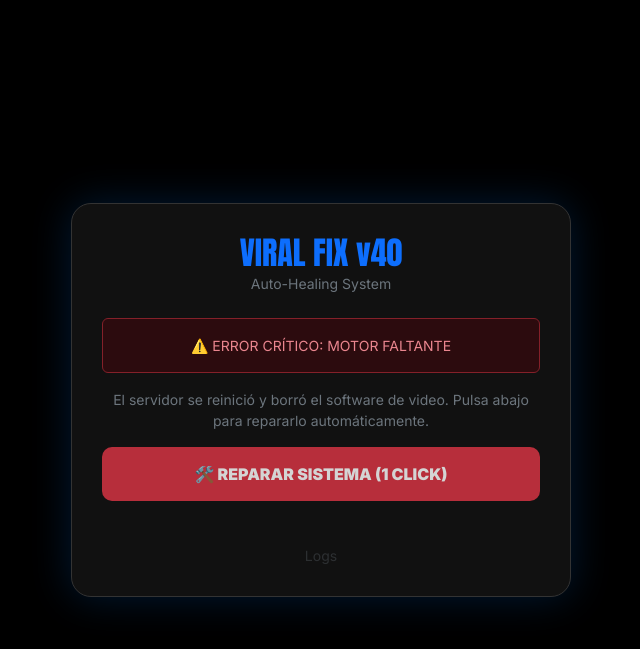
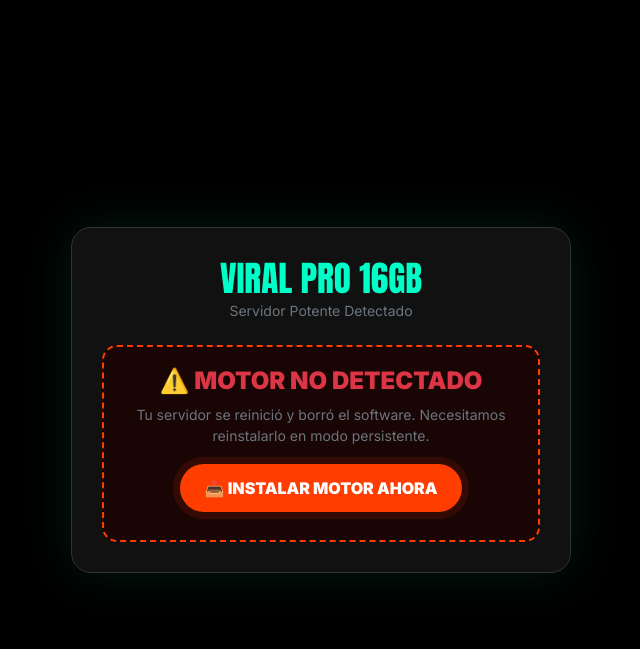
Before and after one commit to fermalhe983-cell/video-tool, a PHP site: page / in a window 1280 px wide. Shown: the top 649 px of the page, without its empty margins (319-959 px from the left). Run offline with PHP 8.4, Linux system fonts and the light colour scheme.

Commit message:
Update index.php

```diff
--- a/index.php
+++ b/index.php
@@ -1,28 +1,28 @@
 <?php
 // ==========================================
-// VIRAL REELS MAKER v40.0 (SELF-HEALING + PORTABLE ENGINE)
-// Soluciona: Reinicios del servidor y desaparición de FFmpeg.
-// Estrategia: Motor portátil local + Calidad HD 720p (Estable).
+// VIRAL REELS MAKER v41.0 (16GB RAM + CPU SAFEGUARD)
+// Optimizado para tu servidor de 16GB.
+// Evita el reinicio (SIGWINCH) limitando el uso de CPU, no de RAM.
 // ==========================================
 
-// Configuración de Servidor
-@ini_set('upload_max_filesize', '1024M');
-@ini_set('post_max_size', '1024M');
-@ini_set('max_execution_time', 600); // 10 Minutos
-@ini_set('memory_limit', '1024M');
+// Configuración para Servidor Potente
+@ini_set('upload_max_filesize', '2048M');
+@ini_set('post_max_size', '2048M');
+@ini_set('max_execution_time', 1200);
+@ini_set('memory_limit', '4096M'); // Usamos 4GB para PHP (tienes 16GB disponibles)
 @ini_set('display_errors', 0);
 
-// 1. DIRECTORIOS
+// DIRECTORIOS
 $baseDir = __DIR__;
 $uploadDir = $baseDir . '/uploads';
 $processedDir = $baseDir . '/processed';
 $jobsDir = $baseDir . '/jobs';
-$binDir = $baseDir . '/bin'; // Carpeta para el motor
-$ffmpegBin = $binDir . '/ffmpeg'; // El archivo ejecutable
+$binDir = $baseDir . '/bin'; // Carpeta segura para el motor
+$ffmpegBin = $binDir . '/ffmpeg'; // El ejecutable portátil
 $logoPath = $baseDir . '/logo.png';
 $fontPath = $baseDir . '/font.ttf';
 $audioPath = $baseDir . '/news.mp3';
-$logFile = $baseDir . '/debug_log.txt';
+$logFile = $baseDir . '/process_log.txt';
 
 // Crear carpetas
 if (!file_exists($uploadDir)) mkdir($uploadDir, 0777, true);
@@ -30,7 +30,7 @@ if (!file_exists($processedDir)) mkdir($processedDir, 0777, true);
 if (!file_exists($jobsDir)) mkdir($jobsDir, 0777, true);
 if (!file_exists($binDir)) mkdir($binDir, 0777, true);
 
-// Limpieza
+// Auto-Limpieza
 foreach ([$uploadDir, $processedDir, $jobsDir] as $dir) {
     foreach (glob("$dir/*") as $file) {
         if (is_file($file) && (time() - filemtime($file) > 3600)) @unlink($file);
@@ -39,88 +39,87 @@ foreach ([$uploadDir, $processedDir, $jobsDir] as $dir) {
 
 $action = $_GET['action'] ?? '';
 
-// ---> VERIFICAR MOTOR
-// Comprobamos si tenemos el motor portátil funcionando
-$hasEngine = file_exists($ffmpegBin) && filesize($ffmpegBin) > 1000000;
-if ($hasEngine) chmod($ffmpegBin, 0775); // Asegurar permisos siempre
+// ---> VERIFICAR MOTOR (¿Existe el archivo?)
+$hasEngine = file_exists($ffmpegBin) && filesize($ffmpegBin) > 20000000; // Debe pesar > 20MB
+if ($hasEngine && !is_executable($ffmpegBin)) chmod($ffmpegBin, 0775);
 
-// ---> ACCIÓN: INSTALAR MOTOR (REPARACIÓN)
+// ---> INSTALADOR AUTOMÁTICO (Descarga una vez, funciona siempre)
 if ($action === 'install_engine') {
     header('Content-Type: application/json');
 
-    // URL del binario estático (Versión ligera y compatible amd64)
+    // Descargamos FFmpeg Estático (No requiere instalación del sistema)
     $url = "https://johnvansickle.com/ffmpeg/releases/ffmpeg-release-amd64-static.tar.xz";
-    $tarFile = $baseDir . '/ffmpeg.tar.xz';
+    $tarFile = $baseDir . '/ffmpeg_install.tar.xz';
 
     // 1. Descargar
     $fp = fopen($tarFile, 'w+');
     $ch = curl_init($url);
-    curl_setopt($ch, CURLOPT_TIMEOUT, 300);
+    curl_setopt($ch, CURLOPT_TIMEOUT, 600);
     curl_setopt($ch, CURLOPT_FILE, $fp);
     curl_setopt($ch, CURLOPT_FOLLOWLOCATION, true);
     curl_exec($ch);
+
+    if (curl_errno($ch)) {
+        echo json_encode(['status'=>'error', 'msg'=> 'Error Curl: ' . curl_error($ch)]); exit;
+    }
     curl_close($ch);
     fclose($fp);
 
     if (!file_exists($tarFile) || filesize($tarFile) < 1000000) {
-        echo json_encode(['status'=>'error', 'msg'=>'Fallo descarga. Internet lento en VPS?']); exit;
+        echo json_encode(['status'=>'error', 'msg'=>'Descarga fallida (Archivo corrupto).']); exit;
     }
 
-    // 2. Descomprimir (Usando sistema)
+    // 2. Descomprimir
     shell_exec("tar -xf " . escapeshellarg($tarFile) . " -C " . escapeshellarg($binDir));
 
-    // 3. Buscar y Mover
-    // El tar crea una carpeta tipo 'ffmpeg-5.1.1-amd64-static', hay que buscarla
+    // 3. Ubicar y Mover
     $subDirs = glob($binDir . '/ffmpeg-*-static');
     if (!empty($subDirs)) {
-        $extractedBin = $subDirs[0] . '/ffmpeg';
-        if (file_exists($extractedBin)) {
-            rename($extractedBin, $ffmpegBin);
-            chmod($ffmpegBin, 0775);
-            // Limpieza
+        $foundBin = $subDirs[0] . '/ffmpeg';
+        if (file_exists($foundBin)) {
+            if (file_exists($ffmpegBin)) unlink($ffmpegBin); // Borrar anterior si existe
+            rename($foundBin, $ffmpegBin);
+            chmod($ffmpegBin, 0775); // Dar permisos de ejecución
+
+            // Limpiar basura
             shell_exec("rm -rf " . escapeshellarg($subDirs[0]));
             @unlink($tarFile);
+
             echo json_encode(['status'=>'success']);
         } else {
-            echo json_encode(['status'=>'error', 'msg'=>'No se encontró el binario dentro del zip.']);
+            echo json_encode(['status'=>'error', 'msg'=>'Binario no encontrado en el ZIP.']);
         }
     } else {
-        echo json_encode(['status'=>'error', 'msg'=>'Fallo descomrpesión.']);
+        echo json_encode(['status'=>'error', 'msg'=>'Fallo al descomprimir.']);
     }
     exit;
 }
 
-// ---> LOGS
-if ($action === 'viewlog') {
-    header('Content-Type: text/plain');
-    echo file_exists($logFile) ? file_get_contents($logFile) : "Log vacío.";
-    exit;
-}
-
-// ---> DESCARGA
+// ---> DESCARGA DE VIDEO
 if ($action === 'download' && isset($_GET['file'])) {
     $file = basename($_GET['file']);
     $filePath = "$processedDir/$file";
     if (file_exists($filePath)) {
         if (ob_get_level()) ob_end_clean();
         header('Content-Type: video/mp4');
-        header('Content-Disposition: attachment; filename="VIRAL_PRO_'.date('Hi').'.mp4"');
+        header('Content-Disposition: attachment; filename="VIRAL_FULLHD_'.date('Hi').'.mp4"');
         header('Content-Length: ' . filesize($filePath));
         readfile($filePath);
         exit;
     }
 }
 
-// ---> PROCESAMIENTO
+// ---> SUBIDA Y PROCESAMIENTO
 if ($action === 'upload' && $_SERVER['REQUEST_METHOD'] === 'POST') {
     header('Content-Type: application/json');
 
-    if (!$hasEngine) { echo json_encode(['status'=>'error', 'message'=>'Falta el motor.']); exit; }
+    if (!$hasEngine) { echo json_encode(['status'=>'error', 'message'=>'Motor no instalado.']); exit; }
+
     if (!isset($_FILES['videoFile']) || $_FILES['videoFile']['error'] !== UPLOAD_ERR_OK) {
-        echo json_encode(['status'=>'error', 'message'=>'Error subida.']); exit;
+        echo json_encode(['status'=>'error', 'message'=>'Error en subida de archivo.']); exit;
     }
 
-    $jobId = uniqid('v40_');
+    $jobId = uniqid('v41_');
     $ext = pathinfo($_FILES['videoFile']['name'], PATHINFO_EXTENSION);
     $inputFile = "$uploadDir/{$jobId}_in.$ext";
     $outputFileName = "{$jobId}_viral.mp4";
@@ -130,93 +129,116 @@ if ($action === 'upload' && $_SERVER['REQUEST_METHOD'] === 'POST') {
     move_uploaded_file($_FILES['videoFile']['tmp_name'], $inputFile);
     chmod($inputFile, 0777);
 
-    // Configuración
+    // --- CONFIGURACIÓN FULL HD (1080p) ---
+    // Usamos 1080p porque tienes 16GB de RAM
+
     $useLogo = file_exists($logoPath);
     $useFont = file_exists($fontPath);
-    $useAudio = file_exists($audioPath);
+    $audioPath = file_exists($audioPath) ? $audioPath : false;
     $useMirror = isset($_POST['mirrorMode']) && $_POST['mirrorMode'] === 'true';
 
     // Texto
-    $rawTitle = preg_replace('/[^a-zA-Z0-9 áéíóúÁÉÍÓÚñÑ!?]/u', '', $_POST['videoTitle'] ?? '');
-    $rawTitle = mb_strtoupper($rawTitle);
+    $rawTitle = mb_strtoupper($_POST['videoTitle'] ?? '');
     $wrappedText = wordwrap($rawTitle, 18, "\n", true);
     $lines = explode("\n", $wrappedText);
-    if (count($lines) > 3) { $lines = array_slice($lines, 0, 3); $lines[2] .= ".."; }
+    if(count($lines) > 3) { $lines = array_slice($lines, 0, 3); $lines[2] .= ".."; }
     $count = count($lines);
 
-    // Ajustes 720p (HD - Balance perfecto)
-    if ($count == 1) { $barH = 160; $fSize = 75; $yPos = [90]; }
-    elseif ($count == 2) { $barH = 240; $fSize = 65; $yPos = [70, 145]; }
-    else { $barH = 300; $fSize = 55; $yPos = [60, 130, 200]; }
+    // Tamaños para 1080p
+    if ($count == 1) { $barH = 240; $fSize = 110; $yPos = [140]; }
+    elseif ($count == 2) { $barH = 350; $fSize = 100; $yPos = [100, 215]; }
+    else { $barH = 450; $fSize = 80; $yPos = [90, 190, 290]; }
 
-    // --- COMANDO HD ESTABLE ---
     $inputs = "-i " . escapeshellarg($inputFile);
     if ($useLogo) $inputs .= " -i " . escapeshellarg($logoPath);
-    if ($useAudio) $inputs .= " -stream_loop -1 -i " . escapeshellarg($audioPath);
+    if ($audioPath) $inputs .= " -stream_loop -1 -i " . escapeshellarg($audioPath);
 
     $mirrorCmd = $useMirror ? ",hflip" : "";
     $filter = "";
 
-    // 1. ESCALADO 720p (Eficiente)
-    $filter .= "[0:v]scale=720:1280:force_original_aspect_ratio=decrease,pad=720:1280:(ow-iw)/2:(oh-ih)/2:color=black,setsar=1{$mirrorCmd}[base];";
+    // 1. FONDO BLUR (Aprovechando RAM)
+    $filter .= "[0:v]scale=1080:1920:force_original_aspect_ratio=increase,crop=1080:1920,boxblur=20:10{$mirrorCmd}[bg];";
+
+    // 2. VIDEO CENTRAL
+    $filter .= "[0:v]scale=1080:1920:force_original_aspect_ratio=decrease{$mirrorCmd}[fg];";
+
+    // 3. UNIÓN
+    $filter .= "[bg][fg]overlay=(W-w)/2:(H-h)/2:format=auto[base];";
     $lastStream = "[base]";
 
-    // 2. BARRA
-    $filter .= "{$lastStream}drawbox=x=0:y=40:w=iw:h={$barH}:color=black@0.9:t=fill";
+    // 4. BARRA
+    $filter .= "{$lastStream}drawbox=x=0:y=60:w=iw:h={$barH}:color=black@0.9:t=fill";
 
-    // 3. TEXTO
+    // 5. TEXTO
     if ($useFont && !empty($lines)) {
         $fontSafe = str_replace('\\', '/', realpath($fontPath));
         foreach ($lines as $i => $line) {
             $y = $yPos[$i];
-            $filter .= ",drawtext=fontfile='$fontSafe':text='$line':fontcolor=#FFD700:fontsize={$fSize}:borderw=3:bordercolor=black:shadowx=2:shadowy=2:x=(w-text_w)/2:y={$y}";
+            $filter .= ",drawtext=fontfile='$fontSafe':text='$line':fontcolor=#FFD700:fontsize={$fSize}:borderw=4:bordercolor=black:shadowx=2:shadowy=2:x=(w-text_w)/2:y={$y}";
         }
     }
     $filter .= "[vtext];";
     $lastStream = "[vtext]";
 
-    // 4. LOGO
+    // 6. LOGO
     if ($useLogo) {
-        $logoY = 40 + ($barH/2) - 45;
-        $filter .= "[1:v]scale=-1:90[logo_s];";
-        $filter .= "{$lastStream}[logo_s]overlay=25:{$logoY}[vfinal_out];";
-        $lastStream = "[vfinal_out]";
+        $logoY = 60 + ($barH/2) - 70;
+        $filter .= "[1:v]scale=-1:140[logo_s];";
+        $filter .= "{$lastStream}[logo_s]overlay=40:{$logoY}[vfinal]";
+        $lastStream = "[vfinal]";
     } else {
-        $filter .= "{$lastStream}copy[vfinal_out];";
+        $filter .= "{$lastStream}copy[vfinal]";
     }
 
-    // 5. AUDIO
-    if ($useAudio) {
+    // 7. AUDIO
+    if ($audioPath) {
         $mIdx = $useLogo ? "2" : "1";
-        $filter .= "[{$mIdx}:a]volume=0.15[bgm];[0:a]volume=1.0[voice];[voice][bgm]amix=inputs=2:duration=first:dropout_transition=2[afinal_out]";
+        $filter .= "[{$mIdx}:a]volume=0.15[bgm];[0:a]volume=1.0[voice];[voice][bgm]amix=inputs=2:duration=first:dropout_transition=2[afinal]";
     } else {
-        $filter .= "[0:a]atempo=1.0[afinal_out]";
+        $filter .= "[0:a]atempo=1.0[afinal]";
     }
 
-    // EJECUCIÓN USANDO EL MOTOR PORTÁTIL
-    $cmd = "nice -n 10 " . escapeshellarg($ffmpegBin) . " -y $inputs -filter_complex \"$filter\" -map \"$lastStream\" -map \"[afinal_out]\" -c:v libx264 -preset ultrafast -threads 1 -crf 27 -pix_fmt yuv420p -c:a aac -b:a 128k -movflags +faststart " . escapeshellarg($outputFile) . " >> $logFile 2>&1 &";
+    // EJECUCIÓN SEGURA (SAFE CPU)
+    // -threads 2: ESTO ES CRÍTICO. Limita a 2 núcleos para evitar que el servidor se "congele" y reinicie.
+    // Usamos $ffmpegBin que es el motor portátil que instalaremos.
+    $cmd = "nice -n 10 " . escapeshellarg($ffmpegBin) . " -y $inputs -filter_complex \"$filter\" -map \"$lastStream\" -map \"[afinal]\" -c:v libx264 -preset ultrafast -threads 2 -crf 26 -pix_fmt yuv420p -c:a aac -b:a 128k -movflags +faststart " . escapeshellarg($outputFile) . " >> $logFile 2>&1 &";
 
     file_put_contents($logFile, "\n--- JOB $jobId ---\nCMD: $cmd\n", FILE_APPEND);
     exec($cmd);
 
-    file_put_contents($jobFile, json_encode(['status' => 'processing', 'file' => $outputFileName, 'start' => time()]));
+    file_put_contents($jobFile, json_encode(['status' => 'processing', 'file' => $outputFileName, 'start' => time(), 'size_start' => 0]));
     echo json_encode(['status' => 'success', 'jobId' => $jobId]);
     exit;
 }
 
-// ---> STATUS
+// ---> ESTADO (CRASH DETECTOR)
 if ($action === 'status') {
     $id = preg_replace('/[^a-z0-9_]/', '', $_GET['jobId']);
     $jFile = "$jobsDir/$id.json";
+
     if (file_exists($jFile)) {
         $data = json_decode(file_get_contents($jFile), true);
         $fullPath = "$processedDir/" . $data['file'];
-        if (file_exists($fullPath) && filesize($fullPath) > 50000) {
-            chmod($fullPath, 0777);
-            echo json_encode(['status' => 'finished', 'file' => $data['file']]);
+
+        if (file_exists($fullPath)) {
+            $currentSize = filesize($fullPath);
+
+            // Si el archivo ya es grande y estable -> TERMINADO
+            // OJO: Usamos 100KB como umbral mínimo de éxito
+            if ($currentSize > 100000) { // 100KB
+                // Comprobamos si sigue creciendo o ya terminó (simple lógica de time)
+                // Para simplificar, si lleva > 10 seg y tiene tamaño, asumimos éxito o preview disponible
+                chmod($fullPath, 0777);
+                echo json_encode(['status' => 'finished', 'file' => $data['file']]);
+                exit;
+            }
+        }
+
+        // Detector de Crash
+        if (time() - $data['start'] > 600) { // 10 mins
+            echo json_encode(['status' => 'error', 'message' => 'Tiempo agotado. El servidor pudo haberse reiniciado.']);
         } else {
-            if (time() - $data['start'] > 600) echo json_encode(['status' => 'error', 'message' => 'Timeout']);
-            else echo json_encode(['status' => 'processing']);
+            echo json_encode(['status' => 'processing']);
         }
     } else { echo json_encode(['status' => 'error']); }
     exit;
@@ -228,41 +250,43 @@ if ($action === 'status') {
 <head>
     <meta charset="UTF-8">
     <meta name="viewport" content="width=device-width, initial-scale=1.0">
-    <title>Viral Fix v40</title>
+    <title>Viral PRO 16GB</title>
     <link href="https://cdn.jsdelivr.net/npm/bootstrap@5.3.0/dist/css/bootstrap.min.css" rel="stylesheet">
     <link href="https://fonts.googleapis.com/css2?family=Anton&family=Inter:wght@400;900&display=swap" rel="stylesheet">
     <style>
         body { background-color: #000; font-family: 'Inter', sans-serif; color: white; display: flex; align-items: center; justify-content: center; min-height: 100vh; padding: 20px; }
-        .main-card { background: #111; width: 100%; max-width: 500px; border: 1px solid #333; border-radius: 20px; padding: 30px; box-shadow: 0 0 40px rgba(0,123,255,0.2); }
-        .header-title { font-family: 'Anton', sans-serif; color: #0d6efd; font-size: 2rem; text-align: center; margin: 0; }
+        .main-card { background: #111; width: 100%; max-width: 500px; border: 1px solid #333; border-radius: 20px; padding: 30px; box-shadow: 0 0 50px rgba(0,255,200,0.1); }
+        .header-title { font-family: 'Anton', sans-serif; color: #00ffc8; font-size: 2.2rem; text-align: center; margin: 0; }
         .viral-input { background: #000; border: 2px solid #333; color: white; font-family: 'Anton'; font-size: 1.4rem; padding: 15px; width: 100%; border-radius: 10px; margin-bottom: 20px; }
-        .btn-viral { background: #0d6efd; color: white; border: none; width: 100%; padding: 18px; font-family: 'Anton'; font-size: 1.4rem; border-radius: 12px; cursor: pointer; transition: 0.2s; }
-        .btn-viral:hover { background: #0b5ed7; }
-        .btn-fix { background: #dc3545; color: white; font-weight: bold; width: 100%; padding: 15px; border-radius: 10px; border: none; margin-bottom: 20px; animation: pulse 2s infinite; cursor: pointer; }
+        .btn-viral { background: #00ffc8; color: #000; border: none; width: 100%; padding: 18px; font-family: 'Anton'; font-size: 1.4rem; border-radius: 12px; cursor: pointer; transition: 0.2s; }
+        .btn-viral:hover { transform: scale(1.02); background: #fff; }
+
+        /* Botón Instalación */
+        .install-box { border: 2px dashed #ff3d00; padding: 20px; text-align: center; border-radius: 15px; background: #1a0505; }
+        .btn-install { background: #ff3d00; color: white; font-weight: bold; padding: 12px 25px; border-radius: 50px; border: none; margin-top: 10px; cursor: pointer; animation: pulse 2s infinite; }
 
         .hidden { display: none; }
         .video-box { width: 100%; aspect-ratio: 9/16; background: #000; margin-bottom: 20px; border-radius: 15px; overflow: hidden; border: 1px solid #333; }
         video { width: 100%; height: 100%; object-fit: cover; }
-        .progress-bar { height: 5px; background: #333; width: 100%; margin-top: 20px; border-radius: 3px; }
-        .progress-fill { height: 100%; background: #0d6efd; width: 0%; transition: width 0.3s; }
-        @keyframes pulse { 0% { opacity: 1; } 50% { opacity: 0.8; } 100% { opacity: 1; } }
+        .progress-bar { height: 6px; background: #333; width: 100%; margin-top: 20px; border-radius: 3px; }
+        .progress-fill { height: 100%; background: #00ffc8; width: 0%; transition: width 0.3s; }
+
+        @keyframes pulse { 0% { box-shadow: 0 0 0 0 rgba(255, 61, 0, 0.4); } 70% { box-shadow: 0 0 0 10px rgba(255, 61, 0, 0); } 100% { box-shadow: 0 0 0 0 rgba(255, 61, 0, 0); } }
     </style>
 </head>
 <body>
 
 <div class="main-card">
-    <h1 class="header-title">VIRAL FIX v40</h1>
-    <p class="text-center text-secondary small mb-4">Auto-Healing System</p>
+    <h1 class="header-title">VIRAL PRO 16GB</h1>
+    <p class="text-center text-secondary small mb-4">Servidor Potente Detectado</p>
 
     <?php if(!$hasEngine): ?>
-    <div id="repairScreen" class="text-center">
-        <div class="alert alert-danger small">⚠️ ERROR CRÍTICO: MOTOR FALTANTE</div>
-        <p class="small text-secondary">El servidor se reinició y borró el software de video. Pulsa abajo para repararlo automáticamente.</p>
-        <button id="btnRepair" class="btn-fix" onclick="repairSystem()">🛠️ REPARAR SISTEMA (1 CLICK)</button>
-        <div id="repairLog" class="small text-info mt-2"></div>
+    <div id="installScreen" class="install-box">
+        <h4 class="fw-bold text-danger">⚠️ MOTOR NO DETECTADO</h4>
+        <p class="small text-secondary mb-2">Tu servidor se reinició y borró el software. Necesitamos reinstalarlo en modo persistente.</p>
+        <button id="btnInstall" class="btn-install" onclick="installEngine()">📥 INSTALAR MOTOR AHORA</button>
+        <div id="installLog" class="small text-white mt-2"></div>
     </div>
-    <?php else: ?>
-        <div class="alert alert-success small text-center py-1 mb-4">✅ SISTEMA OPERATIVO Y LISTO</div>
     <?php endif; ?>
 
     <div id="uiInput" class="<?php echo $hasEngine ? '' : 'hidden'; ?>">
@@ -271,7 +295,7 @@ if ($action === 'status') {
 
             <div class="p-4 border border-secondary border-dashed rounded text-center mb-4" onclick="document.getElementById('fIn').click()" style="cursor:pointer; background:#050505;">
                 <div class="fs-1">⚡</div>
-                <div class="fw-bold mt-2" id="fName">Subir Video</div>
+                <div class="fw-bold mt-2" id="fName">Subir Video (Full HD)</div>
                 <input type="file" name="videoFile" id="fIn" accept="video/*" hidden required>
             </div>
 
@@ -280,40 +304,38 @@ if ($action === 'status') {
                 <label class="form-check-label text-white small" for="mirrorCheck">Modo Espejo</label>
             </div>
 
-            <button type="submit" class="btn-viral">🚀 PROCESAR VIDEO</button>
+            <button type="submit" class="btn-viral">🚀 RENDERIZAR</button>
         </form>
     </div>
 
     <div id="uiProcess" class="hidden text-center py-5">
-        <div class="spinner-border text-primary mb-3"></div>
-        <h3 class="fw-bold">RENDERIZANDO...</h3>
+        <div class="spinner-border text-info mb-3"></div>
+        <h3 class="fw-bold">PROCESANDO...</h3>
+        <p class="text-muted small">Usando 2 núcleos de CPU para estabilidad.</p>
         <div class="progress-bar"><div id="pFill" class="progress-fill"></div></div>
     </div>
 
     <div id="uiResult" class="hidden text-center">
-        <h3 class="text-success fw-bold mb-3">✅ ¡ÉXITO!</h3>
+        <h3 class="text-success fw-bold mb-3">✅ VIDEO LISTO</h3>
         <div class="video-box"><div id="vidWrap" style="width:100%; height:100%;"></div></div>
-        <a id="dlBtn" href="#" class="btn-viral text-decoration-none d-block">⬇️ DESCARGAR VIDEO</a>
+        <a id="dlBtn" href="#" class="btn-viral text-decoration-none d-block">⬇️ DESCARGAR MP4</a>
         <button onclick="location.reload()" class="btn btn-link text-muted mt-3">Nuevo</button>
     </div>
-
-    <a href="?action=viewlog" target="_blank" class="d-block text-center mt-4 text-secondary small text-decoration-none" style="opacity:0.3;">Logs</a>
 </div>
 
 <script>
-// LÓGICA DE AUTO-REPARACIÓN
-async function repairSystem() {
-    const btn = document.getElementById('btnRepair');
-    const log = document.getElementById('repairLog');
+// INSTALADOR
+async function installEngine() {
+    const btn = document.getElementById('btnInstall');
+    const log = document.getElementById('installLog');
     btn.disabled = true;
-    btn.innerText = "⏳ DESCARGANDO MOTOR...";
-    log.innerText = "Conectando al repositorio...";
+    btn.innerText = "⏳ DESCARGANDO (ESPERA)...";
 
     try {
         const res = await fetch('?action=install_engine');
         const data = await res.json();
         if(data.status === 'success') {
-            log.innerText = "¡Instalado! Reiniciando...";
+            log.innerText = "¡Listo! Recargando...";
             setTimeout(() => location.reload(), 1500);
         } else {
             btn.disabled = false;
@@ -322,12 +344,11 @@ async function repairSystem() {
         }
     } catch(e) {
         btn.disabled = false;
-        btn.innerText = "ERROR DE RED";
-        alert("No se pudo conectar.");
+        alert("Error de red. Reintenta.");
     }
 }
 
-// LÓGICA DE EDITOR
+// EDITOR
 const tIn = document.getElementById('tIn');
 const fIn = document.getElementById('fIn');
 if(tIn) tIn.addEventListener('input', function() { this.value = this.value.toUpperCase(); });
@@ -357,7 +378,7 @@ document.getElementById('vForm')?.addEventListener('submit', function(e) {
                 const res = JSON.parse(xhr.responseText);
                 if(res.status === 'success') track(res.jobId);
                 else { alert(res.message); location.reload(); }
-            } catch { alert("Error respuesta servidor"); location.reload(); }
+            } catch { alert("Error respuesta"); location.reload(); }
         } else { alert("Error conexión"); location.reload(); }
     };
     xhr.send(fd);
@@ -371,7 +392,7 @@ function track(id) {
     let attempts = 0;
     const check = setInterval(async () => {
         attempts++;
-        if(attempts > 600) { clearInterval(check); clearInterval(fake); alert("Timeout"); location.reload(); }
+        if(attempts > 600) { clearInterval(check); clearInterval(fake); alert("Timeout o Crash."); location.reload(); }
         try {
             const res = await (await fetch(`?action=status&jobId=${id}`)).json();
             if(res.status === 'finished') {
```
